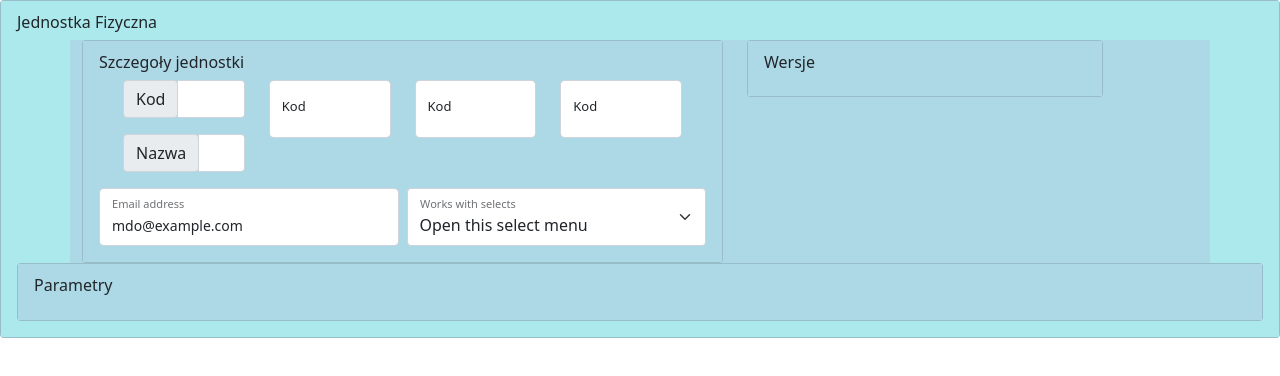
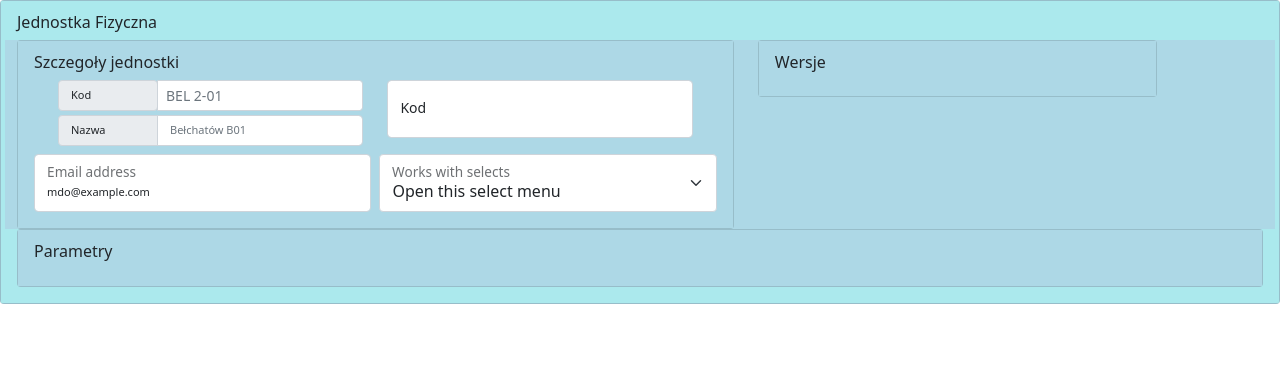
Before and after one commit to amazurek/makieta, an Angular app: page / in a window 1280 px wide. Shown: the top 376 px of the page. Built offline with nearby package versions, Linux system fonts and the light colour scheme.

Commit message:
3 files modified

```diff
--- a/src/app/app.component.css
+++ b/src/app/app.component.css
@@ -1,6 +1,6 @@
 
 input {
-  font-size: 14px;
+  font-size: 11px;
 }
 
 p {
@@ -12,6 +12,8 @@ div {
 #main-card{
   background-color: rgba(170, 245, 241, 0.637);
 }
-label {
-  font-size: 13px;
+span {
+  font-size: 11px;
+  min-width: 100px;
+  text-align: justify;
 }
--- a/src/app/app.component.html
+++ b/src/app/app.component.html
@@ -1,7 +1,7 @@
 <div class="card">
 <div class="card-body" id="main-card">
   <h6 class="card-subtitle mb-2">Jednostka Fizyczna</h6>
-    <div class="container">
+    <div >
     <div class="row">
       <div class="col-md-7">
         <div class="card">
@@ -10,17 +10,15 @@
             <div class="container">
               <div class="row">
                 <div class="col-sm">
-                      <div class="input-group input-group-sm mb-3">
+                      <div class="input-group input-group-sm mb-1">
                       <div class="input-group-prepend">
                         <span class="input-group-text" id="inputGroup-sizing-sm">Kod</span>
                       </div>
-                      <input type="text" class="form-control" aria-label="Sizing example input" aria-describedby="inputGroup-sizing-sm">
+                      <input type="text" class="form-control" placeholder="BEL 2-01" aria-label="Sizing example input" aria-describedby="inputGroup-sizing-sm">
                     </div>
-                    <div class="input-group input-group-sm mb-3">
-                    <div class="input-group-prepend">
-                      <span class="input-group-text" id="inputGroup-sizing-sm">Nazwa</span>
-                    </div>
-                    <input type="text" class="form-control" aria-label="Sizing example input" aria-describedby="inputGroup-sizing-sm">
+                    <div class="input-group mb-1">
+                    <span class="input-group-text" id="basic-addon1">Nazwa</span>
+                    <input type="text" class="form-control" placeholder="Bełchatów B01"  aria-label="" aria-describedby="basic-addon1">
                   </div>
                 </div>
                 <div class="col-sm">
@@ -37,34 +35,8 @@
                     >
                   </div>
                 </div>
-                <div class="col-sm">
-                  <div class="form-floating mb-3">
-                    <input
-                      type="email"
-                      id="input1"
-                      class="form-control"
-                      id="floatingInput"
-                      placeholder="name@example.com"
-                    />
-                    <label class="form-control-sm" for="floatingInput"
-                      >Kod</label
-                    >
-                  </div>
-                </div>
-                <div class="col-sm">
-                  <div class="form-floating mb-3">
-                    <input
-                      type="email"
-                      id="input1"
-                      class="form-control"
-                      id="floatingInput"
-                      placeholder="name@example.com"
-                    />
-                    <label class="form-control-sm" for="floatingInput"
-                      >Kod</label
-                    >
-                  </div>
-                </div>
+
+
               </div>
             </div>
 
--- a/src/app/app.component.ts
+++ b/src/app/app.component.ts
@@ -6,5 +6,8 @@ import { Component, VERSION } from '@angular/core';
   styleUrls: [ './app.component.css' ]
 })
 export class AppComponent  {
+  kod:string = "BEL 2-01";
+  nazwa:string = "Bełchatów B01";
+
   name = 'Angular ' + VERSION.major;
 }
```
